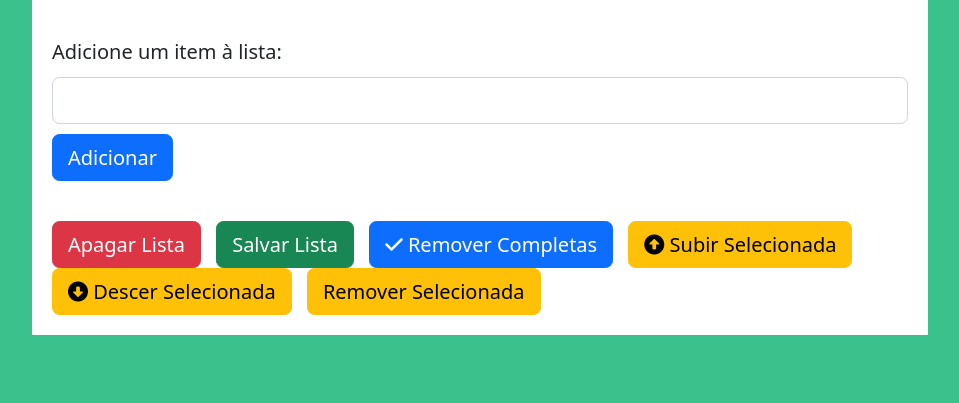
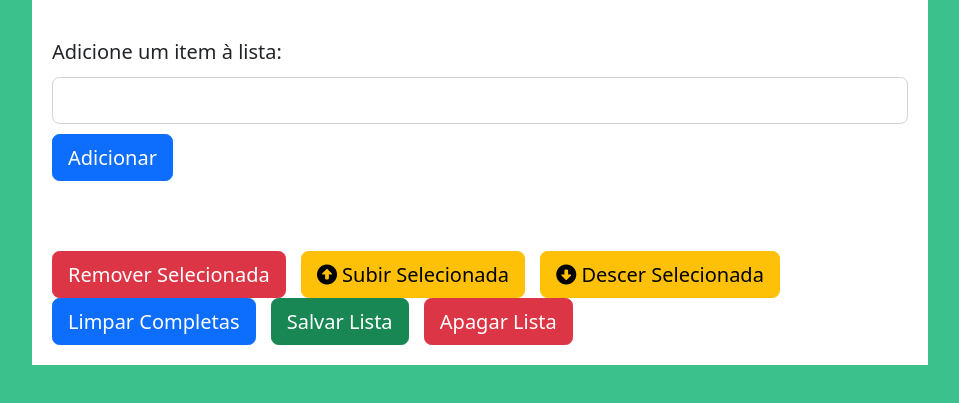
Before and after one commit to garciaagui/trybe-project-bonus_todo-list, a plain HTML site: page index.html in a window 1280 px wide. Shown: the part 201-604 px from the top of the page, without its empty margins (160-1119 px from the left). Drawn offline with nearby package versions, Linux system fonts and the light colour scheme.

Commit message:
Melhorias no HTML e CSS

```diff
--- a/index.html
+++ b/index.html
@@ -27,12 +27,12 @@
     <ol id='lista-tarefas'></ol>
 
     <section id='useful-buttons'>
-      <button id='apaga-tudo' class="btn btn-danger">Apagar Lista</i></button>
-      <button id='salvar-tarefas' class="btn btn-success">Salvar Lista</button>
-      <button id='remover-finalizados' class="btn btn-primary"><i class="fa-solid fa-check"></i> Remover Completas</button>
+      <button id='remover-selecionado' class="btn btn-danger">Remover Selecionada</i></button>
       <button id='mover-cima' class="btn btn-warning"><i class="fa-solid fa-circle-up"></i> Subir Selecionada</button>
       <button id='mover-baixo' class="btn btn-warning"><i class="fa-solid fa-circle-down"></i> Descer Selecionada</button>
-      <button id='remover-selecionado' class="btn btn-warning">Remover Selecionada</i></button>
+      <button id='remover-finalizados' class="btn btn-primary">Limpar Completas</button>
+      <button id='salvar-tarefas' class="btn btn-success">Salvar Lista</button>
+      <button id='apaga-tudo' class="btn btn-danger">Apagar Lista</i></button>
     </section>
   </main>
   <script src="script.js"></script>
--- a/style.css
+++ b/style.css
@@ -1,20 +1,20 @@
 * {
+  box-sizing: border-box;
+  font-size: 20px;
   margin: 0;
   padding: 0;
-  box-sizing: border-box;
-  font-size: 20px;
 }
 
 body {
-  width: 70%;
+  background-color: rgb(59 , 193 , 139);
   margin-left: auto;
   margin-right: auto;
-  background-color: rgb(59 , 193 , 139);
+  width: 70%;
 }
 
 header {
+  background-color: white;
   margin-top: 100px;
-  background-color: white;
   padding: 20px;
 }
 
@@ -24,9 +24,9 @@ header h1 {
 }
 
 #funcionamento {
+  color: rgb(82 , 82 , 82);
+  font-style: italic;
   font-weight: 100;
-  font-style: italic;
-  color: rgb(82 , 82 , 82);
 }
 
 main {
@@ -38,14 +38,23 @@ main {
   margin: 10px 0 20px;
 }
 
-#useful-buttons button {
-  margin-right: 10px;
+.task {
+  cursor: pointer;
 }
 
 .selected {
   background-color: gray;
+  font-weight: 600;
 }
 
 .completed {
   text-decoration: line-through solid black;
 }
+
+#lista-tarefas {
+  margin-bottom: 50px;
+}
+
+#useful-buttons button {
+  margin-right: 10px;
+}
```
